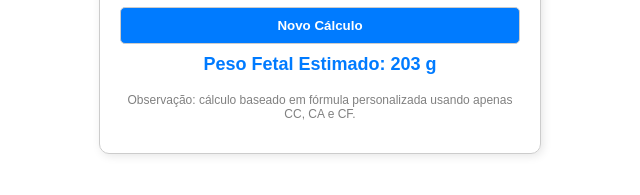
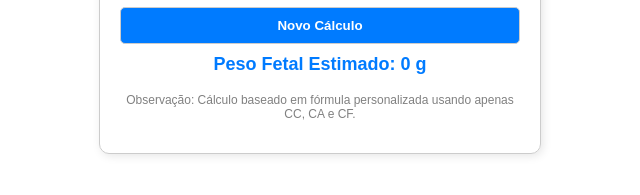
Before and after one commit to jorgetelles195/jabt, a plain HTML site: page index.html in a window 1280 px wide. Both pictures are taken after typing "5", "5", "5", "5" into the empty fields and a click on the button "Calcular Peso Fetal". Shown: the part 419-614 px from the top of the page, 320-960 px from the left. Drawn offline with Linux system fonts and the light colour scheme.

Commit message:
Update index.html
Nova tentativa

```diff
--- a/index.html
+++ b/index.html
@@ -44,6 +44,11 @@
       font-weight: bold;
       color: #007bff;
     }
+    .note {
+      font-size: 12px;
+      color: gray;
+      margin-top: 10px;
+    }
   </style>
 </head>
 <body>
@@ -68,19 +73,50 @@
 
   <p class="result" id="resultado"></p>
 
-  <p style="font-size: 12px; color: gray;">
-    Observação: cálculo baseado em fórmula personalizada usando apenas CC, CA e CF.
+  <p class="note">
+    Observação: Cálculo baseado em fórmula personalizada usando apenas CC, CA e CF.
   </p>
 </div>
 
-<!-- Importar o arquivo externo de script -->
-<script src="script.js"></script>
+<script>
+function calcular() {
+  var dbp = document.getElementById('dbp').value;
+  var cc = document.getElementById('cc').value;
+  var ca = document.getElementById('ca').value;
+  var cf = document.getElementById('cf').value;
+
+  cc = parseFloat(cc);
+  ca = parseFloat(ca);
+  cf = parseFloat(cf);
+
+  if (isNaN(cc) || isNaN(ca) || isNaN(cf) || cc <= 0 || ca <= 0 || cf <= 0) {
+    document.getElementById('resultado').innerText = "Preencha todos os campos obrigatórios corretamente.";
+    return;
+  }
+
+  // Conversão de mm para cm
+  cc = cc / 10;
+  ca = ca / 10;
+  cf = cf / 10;
+
+  var log10peso = 1.326 - (0.00326 * cf * ca) + (0.0107 * cc) + (0.0438 * cf) + (0.158 * ca);
+  var peso = Math.pow(10, log10peso) / 100; // Dividindo por 100 para ajuste de unidade
+
+  if (isNaN(peso) || peso <= 0 || peso > 10000) {
+    document.getElementById('resultado').innerText = "Valores inválidos. Verifique as medidas.";
+  } else {
+    document.getElementById('resultado').innerText = "Peso Fetal Estimado: " + peso.toFixed(0) + " g";
+  }
+}
+
+function limpar() {
+  document.getElementById('dbp').value = "";
+  document.getElementById('cc').value = "";
+  document.getElementById('ca').value = "";
+  document.getElementById('cf').value = "";
+  document.getElementById('resultado').innerText = "";
+}
+</script>
 
 </body>
 </html>
-
-<!-- Importar o arquivo externo de script -->
-<script src="script.js"></script>
-
-</body>
-</html>
```
